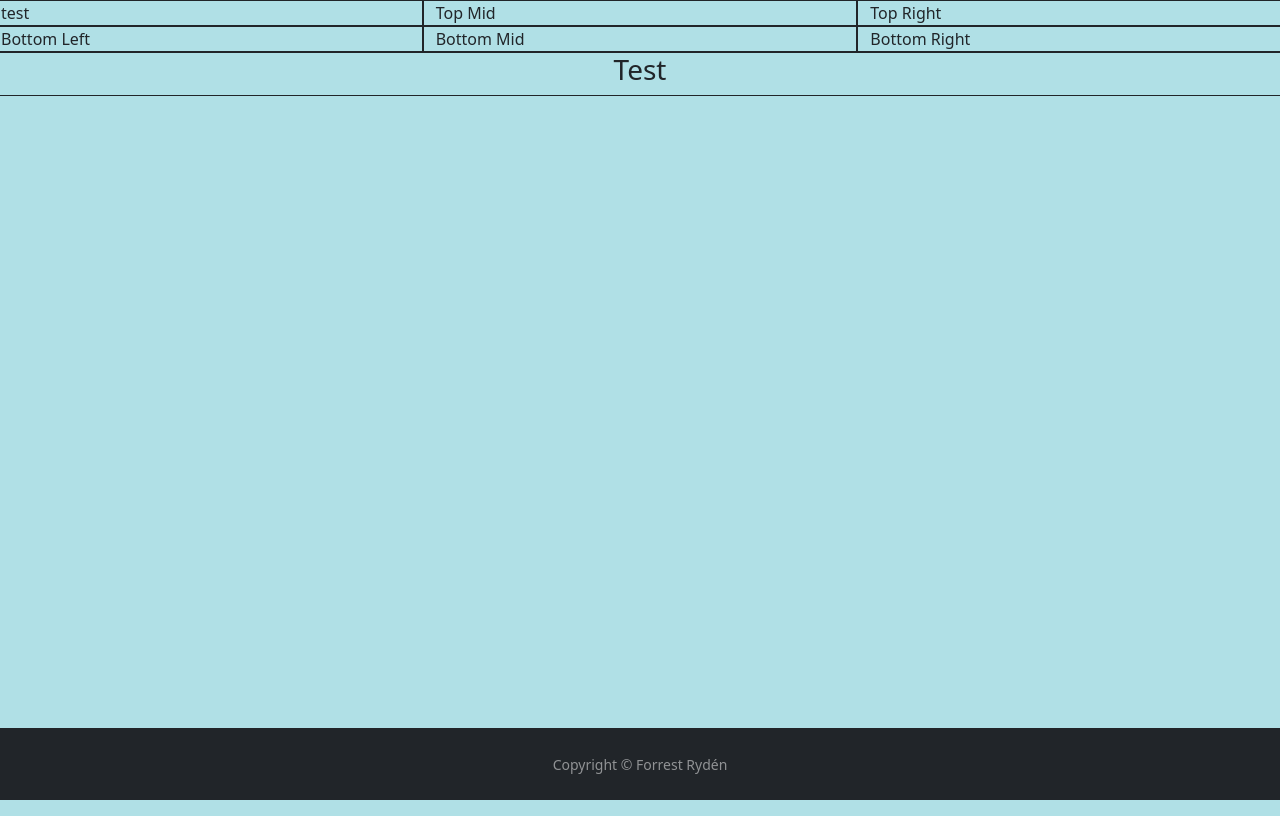
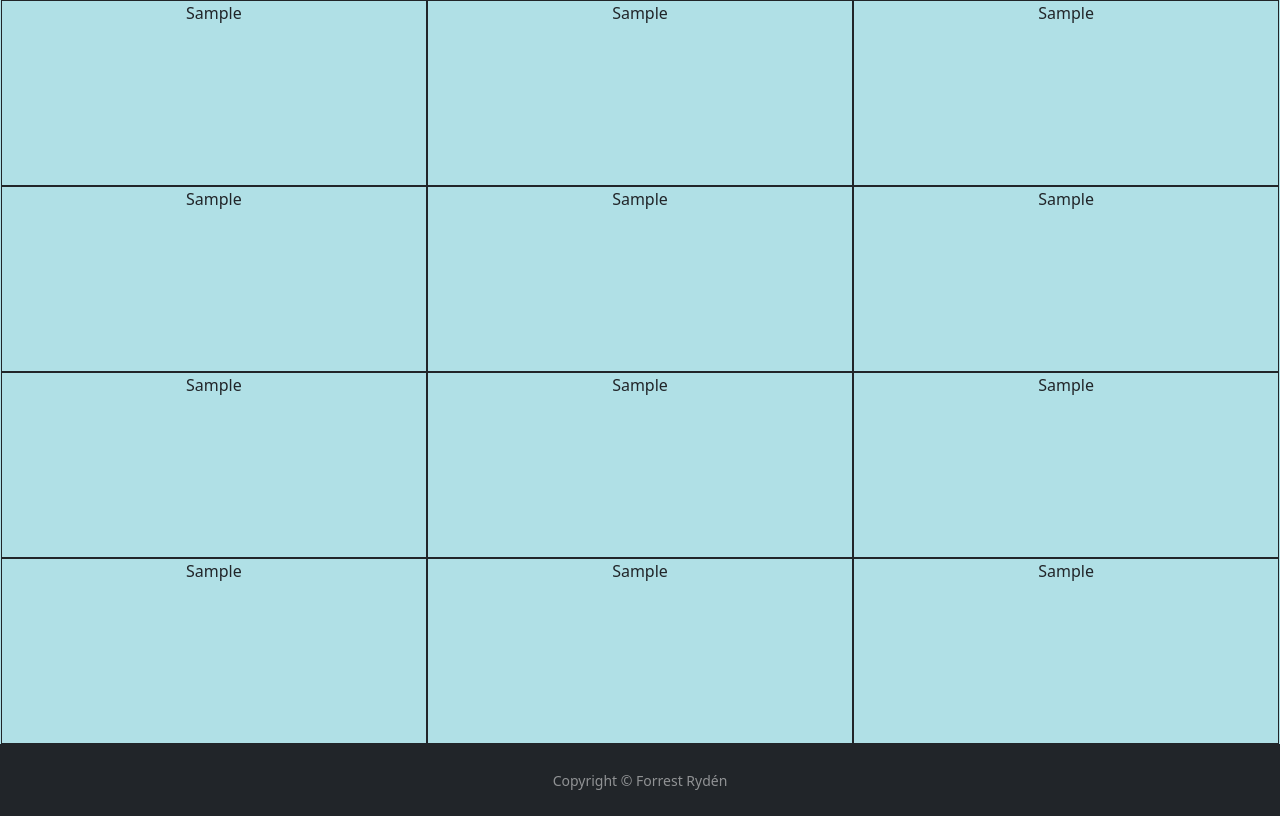
Before and after one commit to Iflar/Portfolio_2022, a plain HTML site: page index.html in a window 1280 px wide. Drawn offline with nearby package versions, Linux system fonts and the light colour scheme.

Commit message:
created full grid layout

```diff
--- a/index.html
+++ b/index.html
@@ -22,24 +22,86 @@
 <body class="d-flex flex-column">
 
     <div id="page-content">
-        <div class="Main">
+        <div class="main">
             <div class="row">
+
                 <div class="col border border-dark">
-                    <div class="Top-Right">
-                        test
+                    <div class="Inner-Column">
+                        Sample
                     </div>
                 </div>
-                <div class="col border border-dark">Top Mid</div>
-                <div class="col border border-dark">Top Right</div>
+
+                <div class="col border border-dark">
+                    <div class="Inner-Column">
+                        Sample
+                    </div>
+                </div>
+
+                <div class="col border border-dark">
+                    <div class="Inner-Column">
+                        Sample
+                    </div>
+                </div>
+
                 <div class="w-100"></div>
-                <div class="col border border-dark">Bottom Left</div>
-                <div class="col border border-dark">Bottom Mid</div>
-                <div class="col border border-dark">Bottom Right</div>
+
+                <div class="col border border-dark">
+                    <div class="Inner-Column">
+                        Sample
+                    </div>
+                </div>
+
+                <div class="col border border-dark">
+                    <div class="Inner-Column">
+                        Sample
+                    </div>
+                </div>
+
+                <div class="col border border-dark">
+                    <div class="Inner-Column">
+                        Sample
+                    </div>
+                </div>
+
                 <div class="w-100"></div>
+
                 <div class="col border border-dark">
-                    <div class="text-center">
-                        <h3>Test</h3>
+                    <div class="Inner-Column">
+                        Sample
                     </div>
+                </div>
+
+                <div class="col border border-dark">
+                    <div class="Inner-Column">
+                        Sample
+                    </div>
+                </div>
+
+                <div class="col border border-dark">
+                    <div class="Inner-Column">
+                        Sample
+                    </div>
+                </div>
+
+                <div class="w-100"></div>
+
+                <div class="col border border-dark">
+                    <div class="Inner-Column">
+                        Sample
+                    </div>
+                </div>
+
+                <div class="col border border-dark">
+                    <div class="Inner-Column">
+                        Sample
+                    </div>
+                </div>
+
+                <div class="col border border-dark">
+                    <div class="Inner-Column">
+                        Sample
+                    </div>
+                </div>
                 </div>
             </div>
         </div>
--- a/style.css
+++ b/style.css
@@ -1,5 +1,5 @@
 body{
-    overflow: hidden;
+
     background-color: powderblue;
     margin: 0;
     height: 100vh;
@@ -8,3 +8,13 @@ body{
 #page-content {
     flex: 1 0 auto;
   }
+
+  .main{
+      margin-left: 1%;
+      margin-right: 1%;
+  }
+
+  .Inner-Column{
+      height: 23vh;
+      text-align: center;
+  }
```
